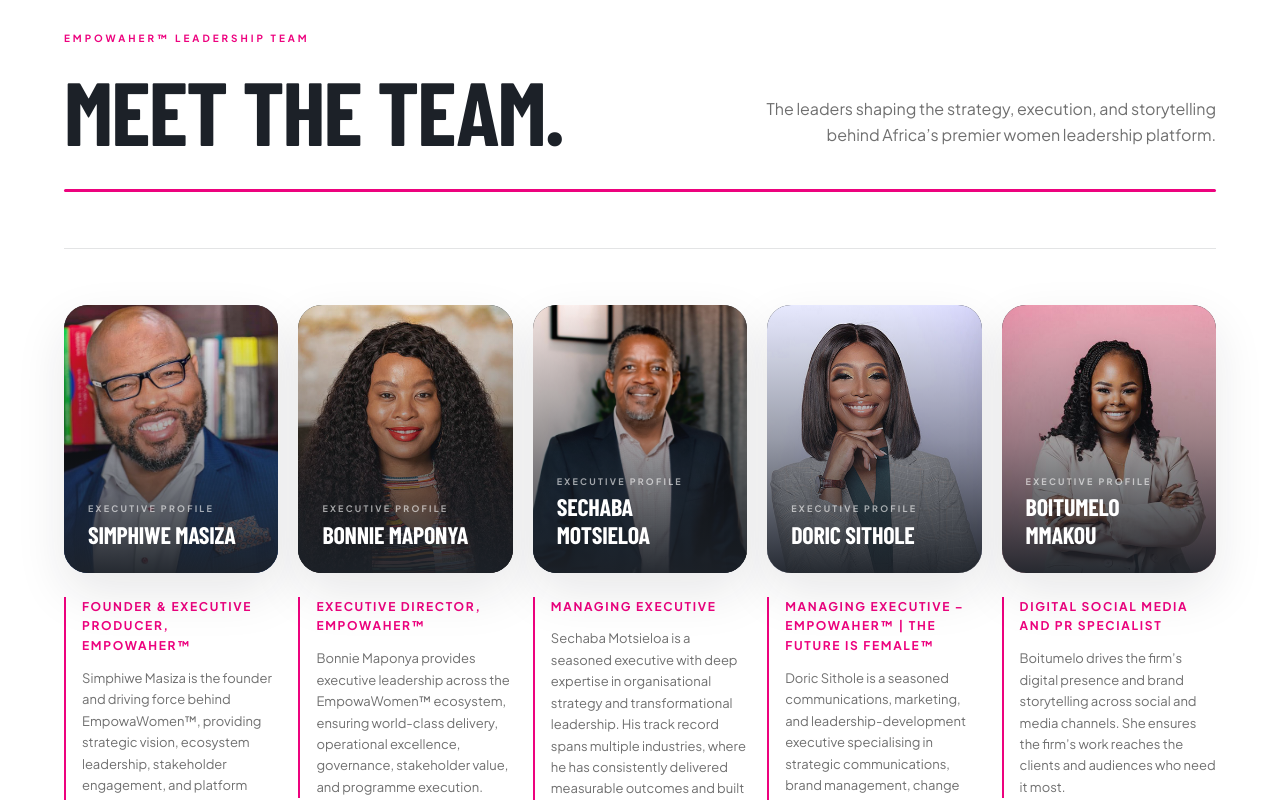
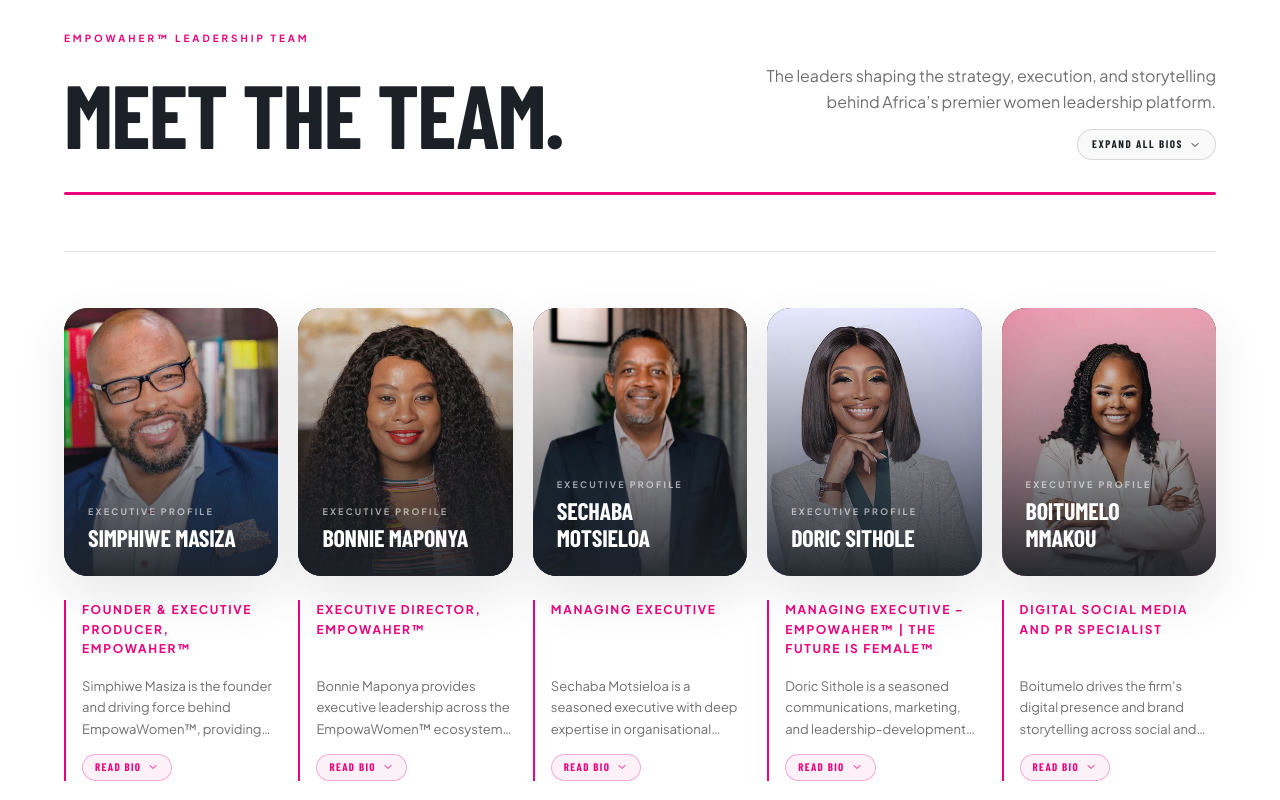
Before and after one commit to brandfocal/empowaher, a Next.js app: page / in a window 1280 px wide. Shown: the part 7840-8640 px from the top of the page. Built offline with nearby package versions, Linux system fonts and the light colour scheme; a web font is replaced by a local one.

Commit message:
feat: add bio reveal toggles for team section and polish About Us quotation block

```diff
--- a/src/components/EmpowaHerTeam.tsx
+++ b/src/components/EmpowaHerTeam.tsx
@@ -1,4 +1,7 @@
 "use client";
+
+import { useState } from "react";
+import { ChevronDown } from "lucide-react";
 
 type TeamMember = {
   id: string;
@@ -47,6 +50,26 @@ const teamMembers: TeamMember[] = [
 ];
 
 export function EmpowaHerTeam() {
+  const [expandedBios, setExpandedBios] = useState<Record<string, boolean>>({});
+
+  const toggleBio = (id: string) => {
+    setExpandedBios((prev) => ({
+      ...prev,
+      [id]: !prev[id],
+    }));
+  };
+
+  const allExpanded = teamMembers.every((m) => expandedBios[m.id]);
+
+  const toggleAll = () => {
+    const nextState = !allExpanded;
+    const update: Record<string, boolean> = {};
+    teamMembers.forEach((m) => {
+      update[m.id] = nextState;
+    });
+    setExpandedBios(update);
+  };
+
   return (
     <section
       id="team"
@@ -65,11 +88,25 @@ export function EmpowaHerTeam() {
             >
               <span>Meet The Team.</span>
             </h2>
-            <p className="max-w-[42ch] font-sans text-sm sm:text-base leading-relaxed text-[#3f3f3f]/75 lg:pb-2 lg:text-right">
+            <div className="flex flex-col items-start lg:items-end gap-3.5">
+              <p className="max-w-[42ch] font-sans text-sm sm:text-base leading-relaxed text-[#3f3f3f]/75 lg:text-right">
                 <span>
                   The leaders shaping the strategy, execution, and storytelling behind Africa’s premier women leadership platform.
                 </span>
               </p>
+              <button
+                type="button"
+                onClick={toggleAll}
+                className="inline-flex items-center gap-1.5 rounded-full border border-[#1C2128]/15 bg-[#F9F9F9] px-3.5 py-1.5 font-heading text-[0.6875rem] font-bold uppercase tracking-[0.14em] text-[#1C2128] transition-all hover:border-[#ed027e] hover:bg-[#ed027e] hover:text-white"
+              >
+                <span>{allExpanded ? "Collapse All Bios" : "Expand All Bios"}</span>
+                <ChevronDown
+                  className={`h-3 w-3 transition-transform duration-300 ${
+                    allExpanded ? "rotate-180" : ""
+                  }`}
+                />
+              </button>
+            </div>
           </div>
           <div
             aria-hidden="true"
@@ -78,7 +115,10 @@ export function EmpowaHerTeam() {
         </header>
 
         <div className="mt-12 grid w-full min-w-0 grid-cols-1 items-start gap-10 sm:mt-14 md:grid-cols-2 md:gap-x-8 md:gap-y-14 lg:grid-cols-3 xl:grid-cols-5 xl:gap-x-5">
-          {teamMembers.map((member) => (
+          {teamMembers.map((member) => {
+            const isExpanded = Boolean(expandedBios[member.id]);
+
+            return (
               <article
                 key={member.id}
                 className="group flex min-h-full min-w-0 touch-manipulation flex-col"
@@ -105,16 +145,43 @@ export function EmpowaHerTeam() {
                   </div>
                 </figure>
 
-              <div className="mt-6 min-h-11 border-l-2 border-[#ed027e] pl-4">
+                <div className="mt-6 flex flex-1 flex-col border-l-2 border-[#ed027e] pl-4">
+                  {/* Fixed min-height title container ensures uniform baseline alignment */}
+                  <div className="min-h-[3.25rem] sm:min-h-[3.75rem] lg:min-h-[4.25rem]">
                     <p className="font-heading text-xs font-bold uppercase leading-snug tracking-[0.14em] text-[#ed027e]">
                       <span>{member.title}</span>
                     </p>
-                <p className="mt-3 font-sans text-xs sm:text-[0.8125rem] leading-[1.65] text-[#3f3f3f]/75">
+                  </div>
+
+                  {/* Bio content with clamped state and reveal button */}
+                  <div className="mt-2 flex flex-1 flex-col justify-between">
+                    <p
+                      className={`font-sans text-xs sm:text-[0.8125rem] leading-[1.65] text-[#3f3f3f]/75 transition-all duration-300 ${
+                        isExpanded ? "" : "line-clamp-3"
+                      }`}
+                    >
                       <span>{member.bio}</span>
                     </p>
+
+                    <button
+                      type="button"
+                      onClick={() => toggleBio(member.id)}
+                      className="mt-3.5 inline-flex items-center gap-1.5 self-start rounded-full border border-[#ed027e]/30 bg-[#ed027e]/5 px-3 py-1 font-heading text-[0.6875rem] font-bold uppercase tracking-[0.12em] text-[#ed027e] transition-all hover:bg-[#ed027e] hover:text-white cursor-pointer focus-visible:outline-none focus-visible:ring-2 focus-visible:ring-[#ed027e]/40"
+                      aria-expanded={isExpanded}
+                      aria-label={`${isExpanded ? "Collapse" : "Read full"} bio for ${member.name}`}
+                    >
+                      <span>{isExpanded ? "Show Less" : "Read Bio"}</span>
+                      <ChevronDown
+                        className={`h-3 w-3 transition-transform duration-300 ${
+                          isExpanded ? "rotate-180" : ""
+                        }`}
+                      />
+                    </button>
+                  </div>
                 </div>
               </article>
-          ))}
+            );
+          })}
         </div>
       </div>
     </section>
--- a/src/components/VisionImpact.tsx
+++ b/src/components/VisionImpact.tsx
@@ -8,6 +8,7 @@ import {
   Download,
   Building2,
   Calendar,
+  Quote,
   Sparkles,
   Target,
   TrendingUp,
@@ -364,28 +365,61 @@ export function VisionImpact() {
             </h2>
           </div>
 
-          <div className="rounded-2xl border border-[#3f3f3f]/15 bg-white p-8 sm:p-12 lg:p-16 shadow-xl relative overflow-hidden">
-            <span
+          <div className="relative overflow-hidden rounded-3xl border border-[#1C2128]/10 bg-white p-8 sm:p-12 lg:p-16 shadow-[0_25px_60px_-15px_rgba(237,2,126,0.08)]">
+            {/* Top decorative accent bar */}
+            <div
               aria-hidden="true"
-              className="absolute -right-6 -bottom-10 select-none font-heading text-[12rem] font-black leading-none text-[#ed027e]/[0.05]"
-            >
-              &ldquo;
-            </span>
-            <blockquote className="relative z-10 max-w-[1000px] font-heading text-[clamp(1.35rem,2.8vw,2.35rem)] font-bold italic leading-[1.25] tracking-[-0.02em] text-[#0D0D0D]">
-              <span>
-                &ldquo;EmpowaHer™ translates leadership ambition into verified economic and governance authority. Through an integrated continuum of immersive learning, C-suite mentorship, venture enablement, and boardroom exposure, we ensure emerging women leaders don&apos;t merely participate in Africa&apos;s economy—they shape its trajectory.&rdquo;
+              className="absolute left-0 top-0 h-1.5 w-full bg-gradient-to-r from-[#ed027e] via-[#c40167] to-[#0D0D0D]"
+            />
+
+            {/* Header / Context row */}
+            <div className="mb-8 flex flex-wrap items-center justify-between gap-4 border-b border-[#1C2128]/10 pb-6">
+              <div className="flex items-center gap-3.5">
+                <div className="flex h-12 w-12 items-center justify-center rounded-2xl bg-[#ed027e]/10 text-[#ed027e]">
+                  <Quote className="h-6 w-6 fill-[#ed027e]" />
+                </div>
+                <div>
+                  <p className="font-heading text-xs font-black uppercase tracking-[0.2em] text-[#ed027e]">
+                    Executive Mandate
+                  </p>
+                  <p className="font-sans text-xs font-medium text-[#3f3f3f]/60">
+                    EmpowaHer™ Strategic Vision
+                  </p>
+                </div>
+              </div>
+              <span className="inline-flex items-center rounded-full border border-[#1C2128]/10 bg-[#F9F4F7] px-3.5 py-1 font-heading text-[0.6875rem] font-bold uppercase tracking-[0.14em] text-[#1C2128]/70">
+                Summit 2026 Charter
               </span>
+            </div>
+
+            {/* Polished Quotation Body */}
+            <blockquote className="relative z-10 max-w-[1050px]">
+              <p className="font-sans text-[clamp(1.15rem,2.2vw,1.75rem)] font-normal leading-[1.65] sm:leading-[1.6] text-[#1C2128] tracking-[-0.01em]">
+                &ldquo;EmpowaHer™ translates leadership ambition into{" "}
+                <strong className="font-semibold text-[#0D0D0D]">
+                  verified economic and governance authority
+                </strong>
+                . Through an integrated continuum of immersive learning, C-suite mentorship, venture enablement, and boardroom exposure, we ensure emerging women leaders don&apos;t merely participate in Africa&apos;s economy—
+                <strong className="font-semibold text-[#ed027e]">
+                  they shape its trajectory
+                </strong>
+                .&rdquo;
+              </p>
             </blockquote>
-            <div className="mt-8 flex flex-wrap items-center gap-3 pt-6 border-t border-[#3f3f3f]/10">
-              <span className="inline-flex items-center gap-2 rounded-full bg-[#ed027e]/10 px-4 py-1.5 font-heading text-xs font-black uppercase tracking-wider text-[#ed027e]">
+
+            {/* Key Pillars & Metrics Strip */}
+            <div className="mt-10 flex flex-wrap items-center gap-3 border-t border-[#1C2128]/10 pt-7">
+              <span className="inline-flex items-center gap-2 rounded-full bg-[#ed027e]/10 px-4 py-1.5 font-heading text-xs font-bold uppercase tracking-wider text-[#ed027e]">
                 <Sparkles className="h-3.5 w-3.5" />
                 <span>Curated Talent Pipeline</span>
               </span>
-              <span className="inline-flex items-center gap-2 rounded-full bg-[#0D0D0D]/5 px-4 py-1.5 font-heading text-xs font-black uppercase tracking-wider text-[#0D0D0D]">
-                <span>200 Emerging Leaders</span>
+              <span className="inline-flex items-center gap-2 rounded-full border border-[#1C2128]/15 bg-white px-4 py-1.5 font-heading text-xs font-bold uppercase tracking-wider text-[#1C2128]">
+                <Users className="h-3.5 w-3.5 text-[#ed027e]" />
+                <span><strong className="text-[#ed027e]">200</strong> Emerging Leaders</span>
               </span>
-              <span className="inline-flex items-center gap-2 rounded-full bg-[#0D0D0D]/5 px-4 py-1.5 font-heading text-xs font-black uppercase tracking-wider text-[#0D0D0D]">
-                <span>9 Executive Tracks</span>
+              <span className="inline-flex items-center gap-2 rounded-full border border-[#1C2128]/15 bg-white px-4 py-1.5 font-heading text-xs font-bold uppercase tracking-wider text-[#1C2128]">
+                <TrendingUp className="h-3.5 w-3.5 text-[#ed027e]" />
+                <span><strong className="text-[#ed027e]">9</strong> Executive Tracks</span>
               </span>
             </div>
           </div>
```
Lines whose indentation alone changed are shown as unchanged.
